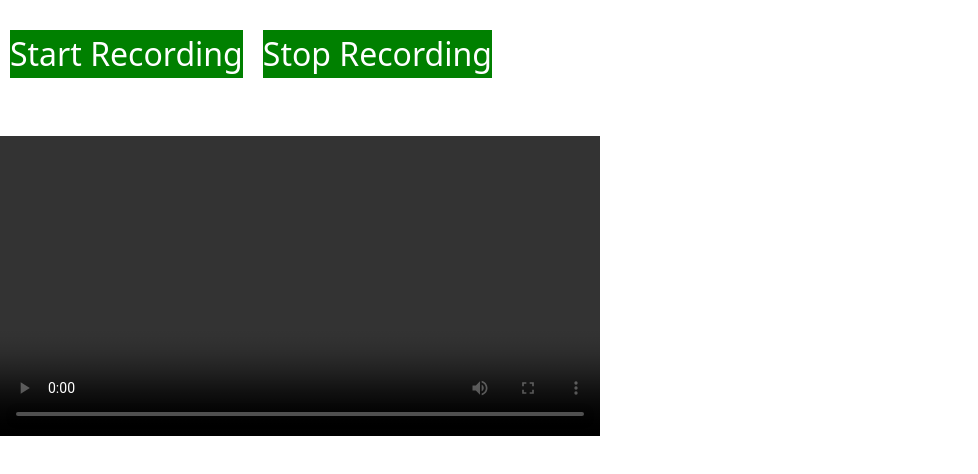
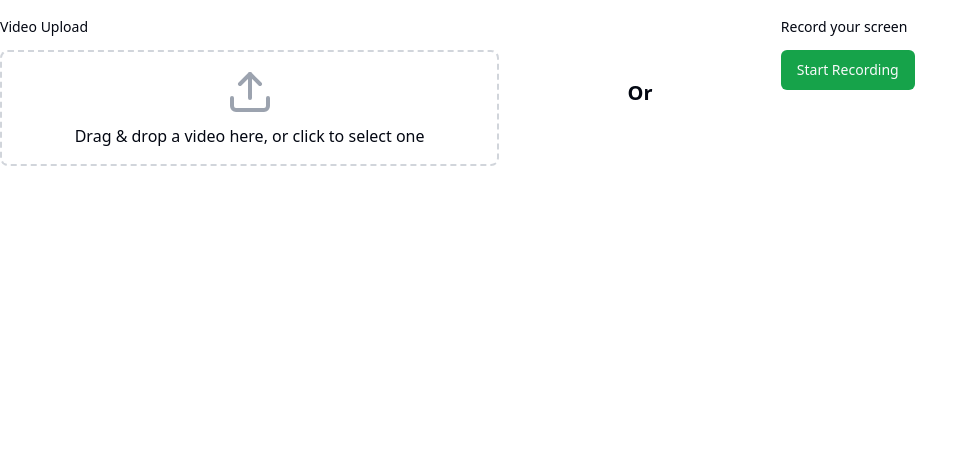
Before and after one commit to suryanshsingh2001/mockly, a Next.js app: page /video in a window 1280 px wide. Shown: the top 474 px of the page, without its empty margins (0-978 px from the left). Built offline with nearby package versions, Linux system fonts and the light colour scheme.

Commit message:
tidy up UI

```diff
--- a/components/screen-recorder.tsx
+++ b/components/screen-recorder.tsx
@@ -1,7 +1,14 @@
 "use client";
 import React, { useRef, useState } from "react";
+import { Button } from "./ui/button";
 
-const ScreenRecorder: React.FC = () => {
+interface ScreenRecorderProps {
+  onRecordingComplete: (src: string) => void;
+}
+
+const ScreenRecorder: React.FC<ScreenRecorderProps> = ({
+  onRecordingComplete,
+}) => {
   const screenRecording = useRef<HTMLVideoElement | null>(null);
   const recorderRef = useRef<MediaRecorder | null>(null);
   const [displayMedia, setDisplayMedia] = useState<MediaStreamTrack | null>(
@@ -39,6 +46,8 @@ const ScreenRecorder: React.FC = () => {
         if (displayMedia) {
           displayMedia.stop();
         }
+
+        onRecordingComplete(url);
       };
 
       recorder.start();
@@ -51,38 +60,33 @@ const ScreenRecorder: React.FC = () => {
   const stopScreenRecording = () => {
     if (recorderRef.current && isRecording) {
       recorderRef.current.stop();
+      recorderRef.current.stream?.getTracks().forEach((track) => track.stop()); // Stop all tracks
       setIsRecording(false); // Reset the recording state
     }
   };
 
-  const ButtonStyle = {
-    backgroundColor: "green",
-    color: "white",
-    fontSize: "2em",
-    margin: "10px",
-  };
-
   return (
-    <>
-      <button
-        style={ButtonStyle}
+    <div className="flex flex-row gap-2">
+      {!isRecording && (
+        <Button
           onClick={startScreenRecording}
           disabled={isRecording}
+          className="bg-green-600"
         >
           Start Recording
-      </button>
-      <button
-        style={ButtonStyle}
+        </Button>
+      )}
+
+      {isRecording && (
+        <Button
           onClick={stopScreenRecording}
           disabled={!isRecording}
+          className="bg-red-800"
         >
           Stop Recording
-      </button>
-      <br />
-      <br />
-      <br />
-      <video ref={screenRecording} height={300} width={600} controls />
-    </>
+        </Button>
+      )}
+    </div>
   );
 };
 
--- a/components/shared/Editor.tsx
+++ b/components/shared/Editor.tsx
@@ -583,7 +583,7 @@ export default function MockupEditor() {
     <>
       <main className="container mx-auto">
         <div className="flex flex-col lg:flex-row gap-8">
-          <div className="w-full lg:w-1/4 space-y-8 overflow-y-auto h-full p-2">
+          <div className="w-full lg:w-1/4 space-y-8 overflow-y-auto h-full p-2 pl-0">
             <div className="">
               <Label htmlFor="image-upload" className="block mb-4">
                 Upload Image
--- a/components/shared/VideoEditor.tsx
+++ b/components/shared/VideoEditor.tsx
@@ -9,6 +9,7 @@ import { Label } from "@/components/ui/label";
 import { Switch } from "@/components/ui/switch";
 import { Upload } from "lucide-react";
 import ScreenRecorder from "../screen-recorder";
+import { cn } from "@/lib/utils";
 
 export default function VideoEditor() {
   const [video, setVideo] = useState<string | null>(null);
@@ -43,13 +44,18 @@ export default function VideoEditor() {
   };
 
   return (
-    // <div className="container mx-auto max-w-screen-lg pt-3">
-    <main className="mx-auto mt-5">
-      {/* <div className="flex flex-col lg:flex-row gap-8">
-        <div className="w-full lg:w-1/4 p-2 overflow-y-auto h-full">
-          <Label htmlFor="video-upload" className="block mb-4">
-            Video Upload
-          </Label>
+    <main className="flex flex-col lg:flex-row h-screen">
+      {/* Left Section - Upload/Recording Options */}
+      <div
+        className={cn("pt-5", {
+          "w-full": !video,
+          "w-full lg:w-1/2": video,
+        })}
+      >
+        {!video && (
+          <div className="flex flex-row justify-evenly gap-4 items-center w-full">
+            <div className="w-2/5 flex flex-col gap-4">
+              <Label htmlFor="video-upload">Video Upload</Label>
               <div
                 {...getRootProps()}
                 className="border-2 border-dashed rounded-lg p-4 text-center cursor-pointer transition-colors border-gray-300 hover:border-primary"
@@ -66,7 +72,21 @@ export default function VideoEditor() {
                   </>
                 )}
               </div>
+            </div>
 
+            <div className="font-bold text-xl w-1/5 flex justify-center">
+              Or
+            </div>
+
+            {/* Screen Recorder Component */}
+            <div className="flex flex-col gap-4 w-2/5 h-[146px]">
+              <Label htmlFor="screen-recorder">Record your screen</Label>
+              <ScreenRecorder onRecordingComplete={(src) => setVideo(src)} />
+            </div>
+          </div>
+        )}
+
+        {/* Settings */}
         {video && (
           <div className="space-y-8 mt-8">
             <div className="space-y-4">
@@ -111,8 +131,10 @@ export default function VideoEditor() {
           </div>
         )}
       </div>
-        <div className="relative mt-2 w-full lg:w-3/4 border rounded-lg flex items-center justify-center bg-secondary overflow-hidden min-h-[342px] h-fit">
+
+      {/* Right Section - Video Playback */}
       {video && (
+        <div className="w-full lg:w-1/2 p-4 flex items-center justify-center bg-secondary">
           <video
             ref={videoRef}
             src={video}
@@ -121,16 +143,14 @@ export default function VideoEditor() {
             style={{ filter: `brightness(${brightness}%)` }}
             muted={muted}
           />
-          )}
+
           {textOverlay && (
             <div className="absolute top-4 left-4 bg-black bg-opacity-50 text-white p-2 rounded">
               {textOverlay}
             </div>
           )}
         </div>
-      </div> */}
-      <ScreenRecorder />
+      )}
     </main>
-    // </div>
   );
 }
```
Lines whose indentation alone changed are shown as unchanged.
